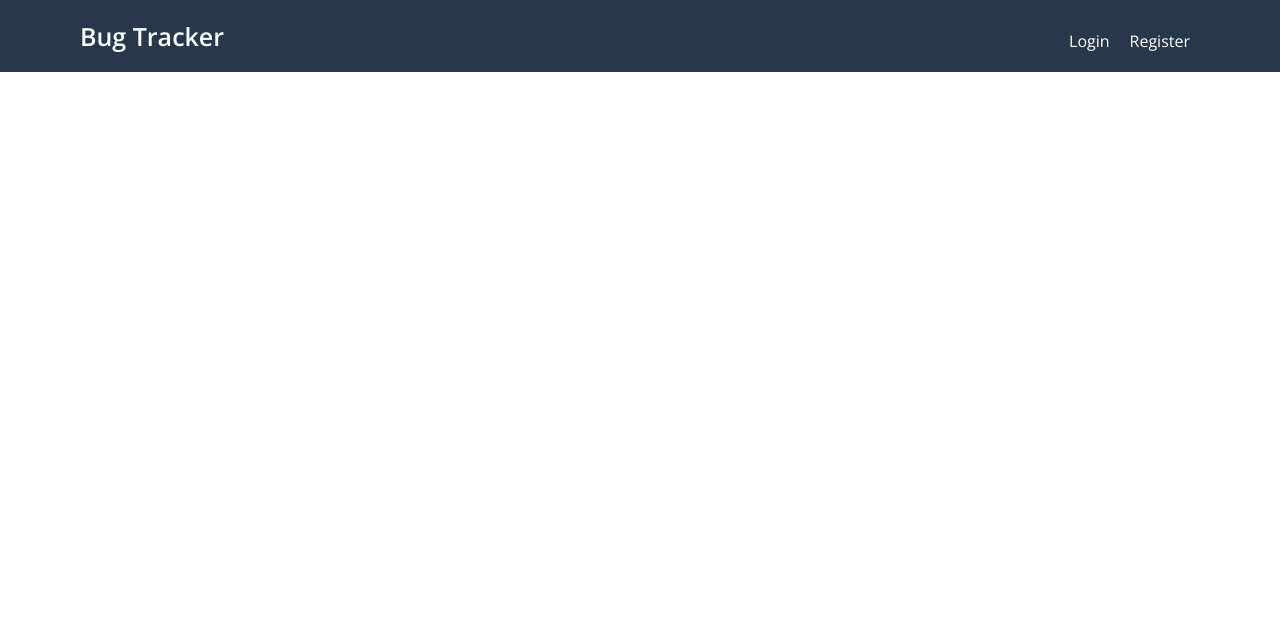
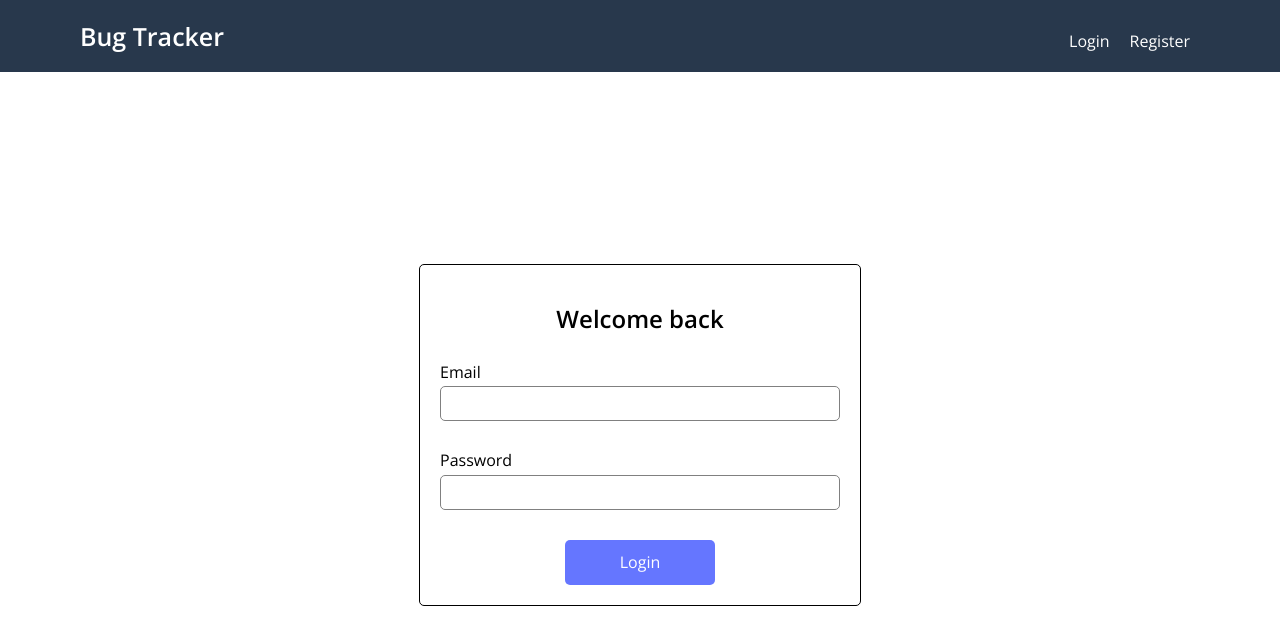
Before and after one commit to stevenGarciaDev/BugTrackerUI, a React (Create React App) app: page /login in a window 1280 px wide. Shown: the top 644 px of the page. Built offline with nearby package versions, Linux system fonts and the light colour scheme.

Commit message:
Update login component
Add styles for login page

```diff
--- a/src/pages/login/login.js
+++ b/src/pages/login/login.js
@@ -1,9 +1,34 @@
 import React from 'react';
+import {
+  Button,
+} from '../create-project/create-project.styles';
+import {
+  Container,
+  Form,
+  Title,
+  InputControl,
+  Label,
+  Input,
+  ButtonContainer,
+} from './login.styles';
 
 const Login = () => (
-  <div>
-    Login
-  </div>
+  <Container>
+    <Form>
+      <Title>Welcome back</Title>
+      <InputControl>
+        <Label>Email</Label>
+        <Input type="text" />
+      </InputControl>
+      <InputControl>
+        <Label>Password</Label>
+        <Input type="password" />
+      </InputControl>
+      <ButtonContainer>
+        <Button>Login</Button>
+      </ButtonContainer>
+    </Form>
+  </Container>
 );
 
 export default Login;
--- /dev/null
+++ b/src/pages/login/login.styles.js
@@ -0,0 +1,56 @@
+import styled from 'styled-components';
+
+export const Container = styled.div`
+  align-items: center;
+  display: flex;
+  flex-direction: column;
+  height: calc(100% - 50px);
+  justify-content: center;
+  position: absolute;
+  top: 60px;
+  width: 100%;
+`;
+
+export const Form = styled.form`
+  border: 1px solid black;
+  border-radius: 5px;
+  padding: 20px;
+`;
+
+export const Title = styled.h2`
+  text-align: center;
+`;
+
+export const InputControl = styled.div`
+  display: flex;
+  flex-direction: column;
+  margin-top: 30px;
+`;
+
+export const Label = styled.label`
+
+`;
+
+export const Input = styled.input`
+  border: 1px solid gray;
+  border-radius: 5px;
+  height: 35px;
+  outline: none;
+  margin-top: 5px;
+  padding: 5px;
+  width: 230px;
+
+  @media screen and (min-width: 400px) {
+    width: 350px;
+  }
+
+  @media screen and (min-width: 500px) {
+    width: 400px;
+  }
+`;
+
+export const ButtonContainer = styled.div`
+  display: flex;
+  justify-content: center;
+  margin-top: 20px;
+`;
```
